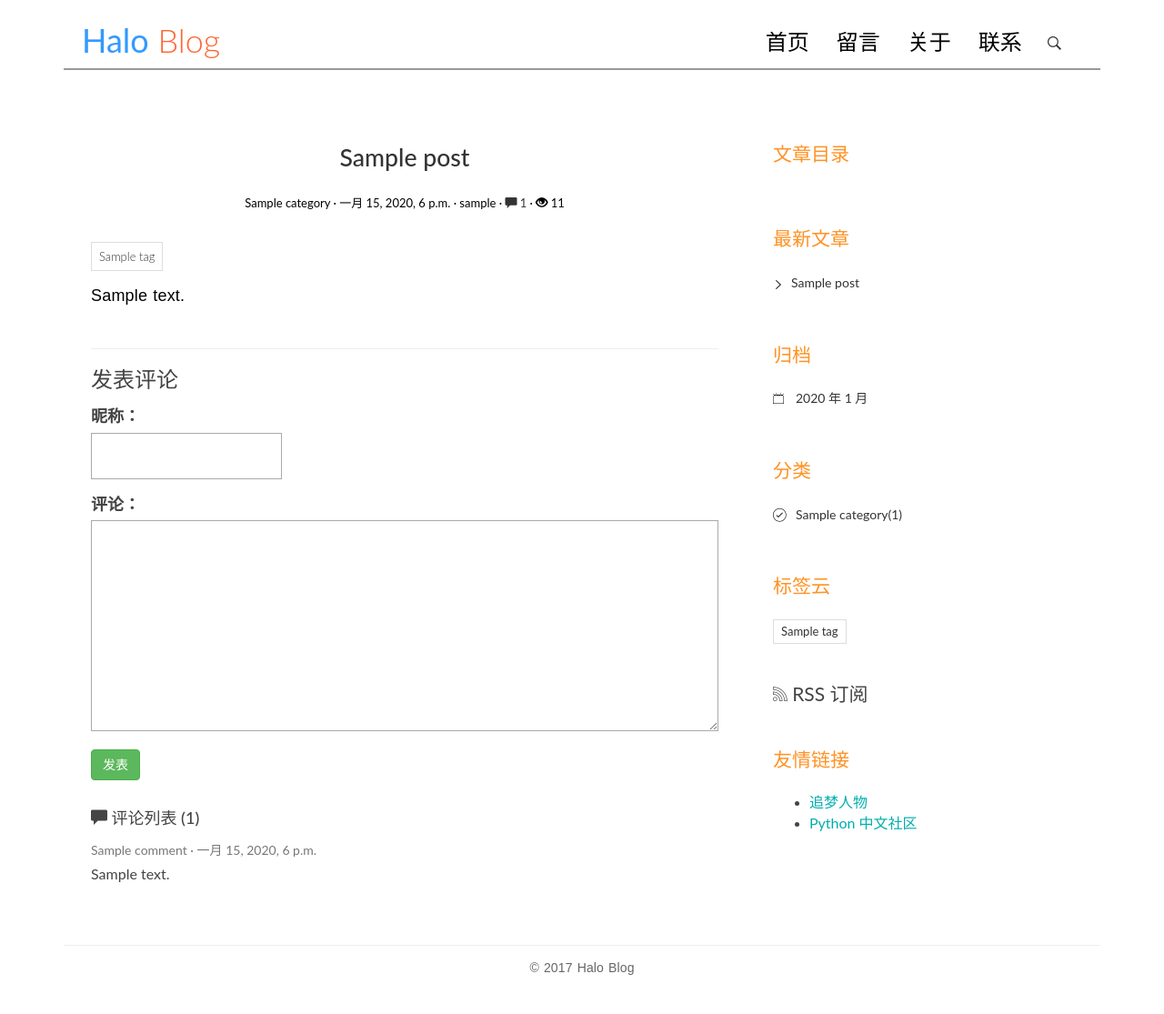
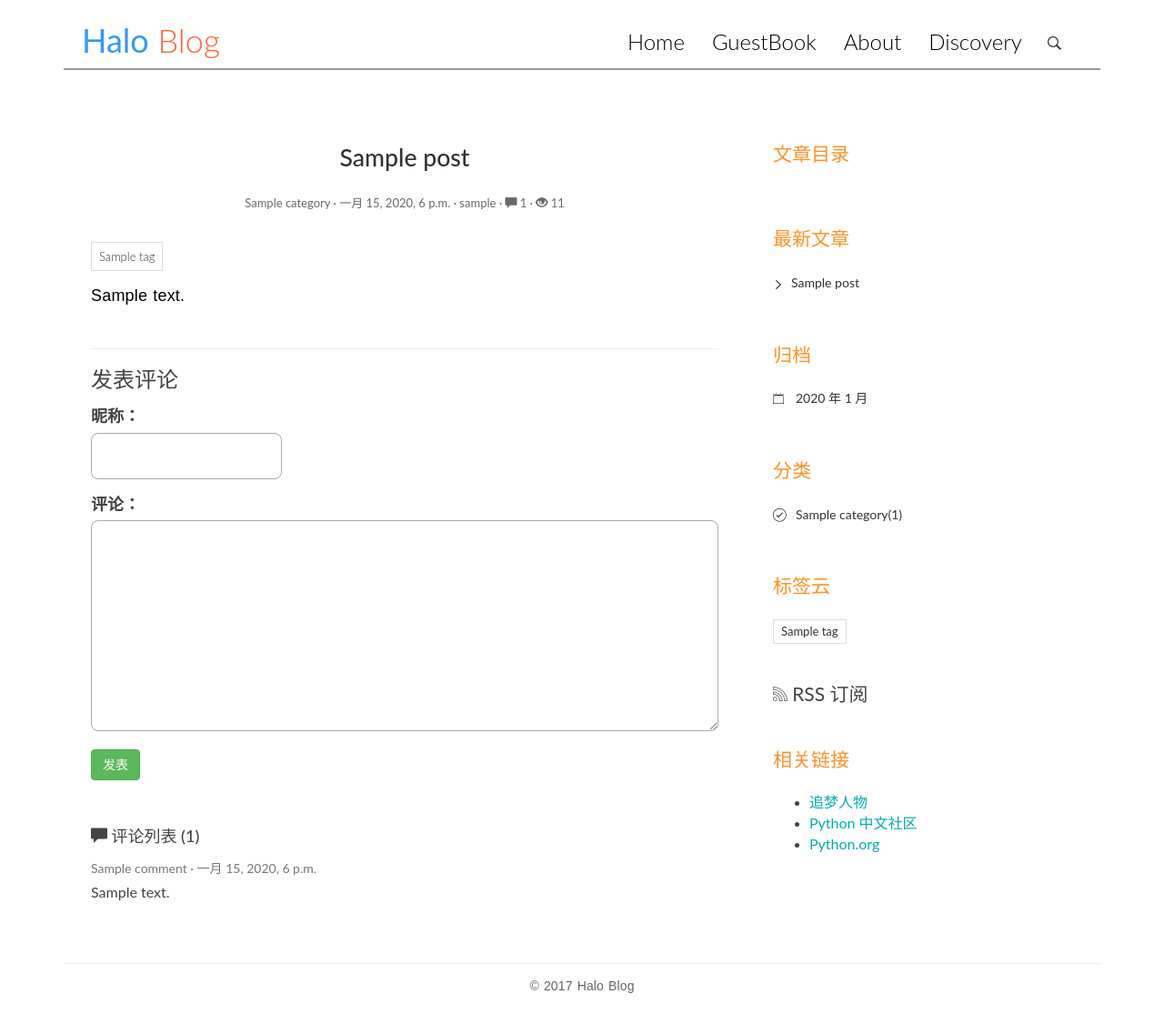
Before and after one commit to linjunyi22/django_blog, a Django app: page /blog/post/1/ in a window 1280 px wide. Shown: the whole page at 91% size. Before the commit the page ends 1072 px from the top, so only its background shows below. Run offline with Django 3.2, Linux system fonts and the light colour scheme; tables that the repository leaves empty hold one stand-in row (values such as "Sample post"); some libraries are stand-ins or nearby versions.

Commit message:
修改模板和样式

```diff
--- a/Templates/base.html
+++ b/Templates/base.html
@@ -55,10 +55,10 @@
 
                     <div class="collapse navbar-collapse" id="bs-example-navbar-collapse-1" >
                         <ul class="nav navbar-nav navbar-right">
-                            <li class="cl-effect-11"><a href="{% url 'blog:index' %}" data-hover="首页">首页</a></li>
-                            <li class="cl-effect-11"><a href="#" data-hover="留言">留言</a></li>
-                            <li class="cl-effect-11"><a href="#" data-hover="关于">关于</a></li>
-                            <li class="cl-effect-11"><a href="#" data-hover="联系">联系</a></li>
+                            <li class="cl-effect-11"><a href="{% url 'blog:index' %}" data-hover="Home">Home</a></li>
+                            <li class="cl-effect-11"><a href="{% url 'msgboard:msg_board' %}" data-hover="GuestBook">GuestBook</a></li>
+                            <li class="cl-effect-11"><a href="{% url 'blog:about' %}" data-hover="About">About</a></li>
+                            <li class="cl-effect-11"><a href="#" data-hover="Discovery">Discovery</a></li>
                         </ul>
                     </div><!-- /.navbar-collapse -->
                 </nav>
@@ -149,10 +149,11 @@
                 </div>
 
                 <div class="widget">
-                    <h3 class="widget-title">友情链接</h3>
+                    <h3 class="widget-title">相关链接</h3>
                     <ul id="friendly-link">
                         <li><a href="https://www.zmrenwu.com/" target="_blank">追梦人物</a></li>
                         <li><a href="http://www.pythonzh.cn/" target="_blank">Python 中文社区</a></li>
+                        <li><a href="https://www.python.org/" target="_blank">Python.org</a></li>
                     </ul>
                 </div>
             </aside>
@@ -203,9 +204,9 @@
     <nav>
         <ul>
             <li><a href="{% url 'blog:index' %}">首页</a></li>
-            <li><a href="#">博客</a></li>
-            <li><a href="#">关于</a></li>
-            <li><a href="#">联系</a></li>
+            <li><a href="{% url 'msgboard:msg_board' %}">留言</a></li>
+            <li><a href="{% url 'blog:about' %}">关于</a></li>
+            <li><a href="#">发现</a></li>
         </ul>
     </nav>
 </div>
--- a/blog/static/blog/css/custom.css
+++ b/blog/static/blog/css/custom.css
@@ -74,6 +74,11 @@ p {
     letter-spacing: 0.01em;
 }
 
+input,textarea{
+    border-radius: 8px;
+}
+
+
 #single p,
 #page p {
     margin-bottom: 25px;
@@ -236,9 +241,13 @@ img {
 
 .entry-meta {
     text-align:center;
-    color: #000;
+    color: dimgray;
     font-size: 13px;
     margin-bottom: 30px;
+}
+
+.entry-meta a{
+    color: dimgray;
 }
 
 .entry-content {
@@ -253,7 +262,7 @@ img {
 .post-author::after,
 .comments-link::after {
     content: ' ·';
-    color: #000;
+    color: dimgray;
 }
 
 /**
@@ -863,7 +872,7 @@ img {
 }
 
 .comment-list-panel {
-    margin-top: 30px;
+    margin-top: 50px;
 }
 
 .comment-list {
```
Also changed, not shown: other parts of blog/static/blog/css/custom.css (+19 -12 lines).
